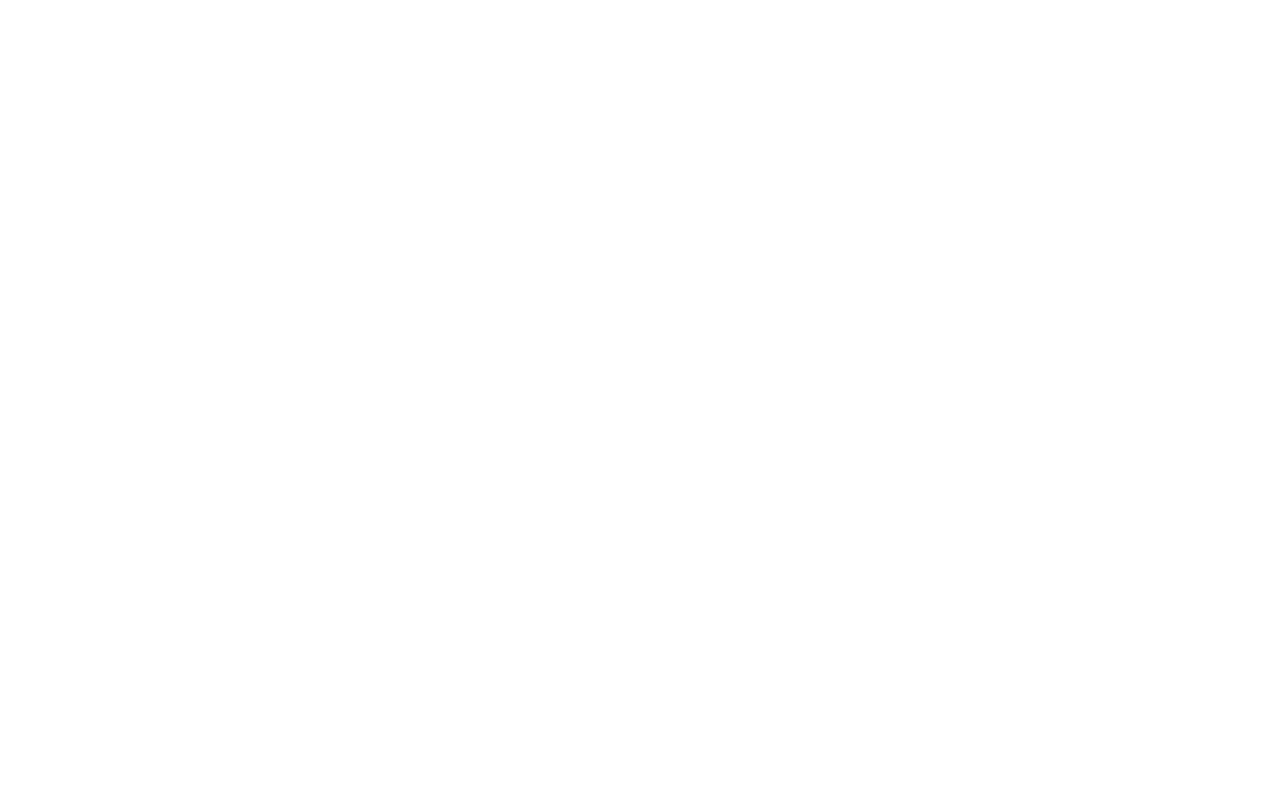
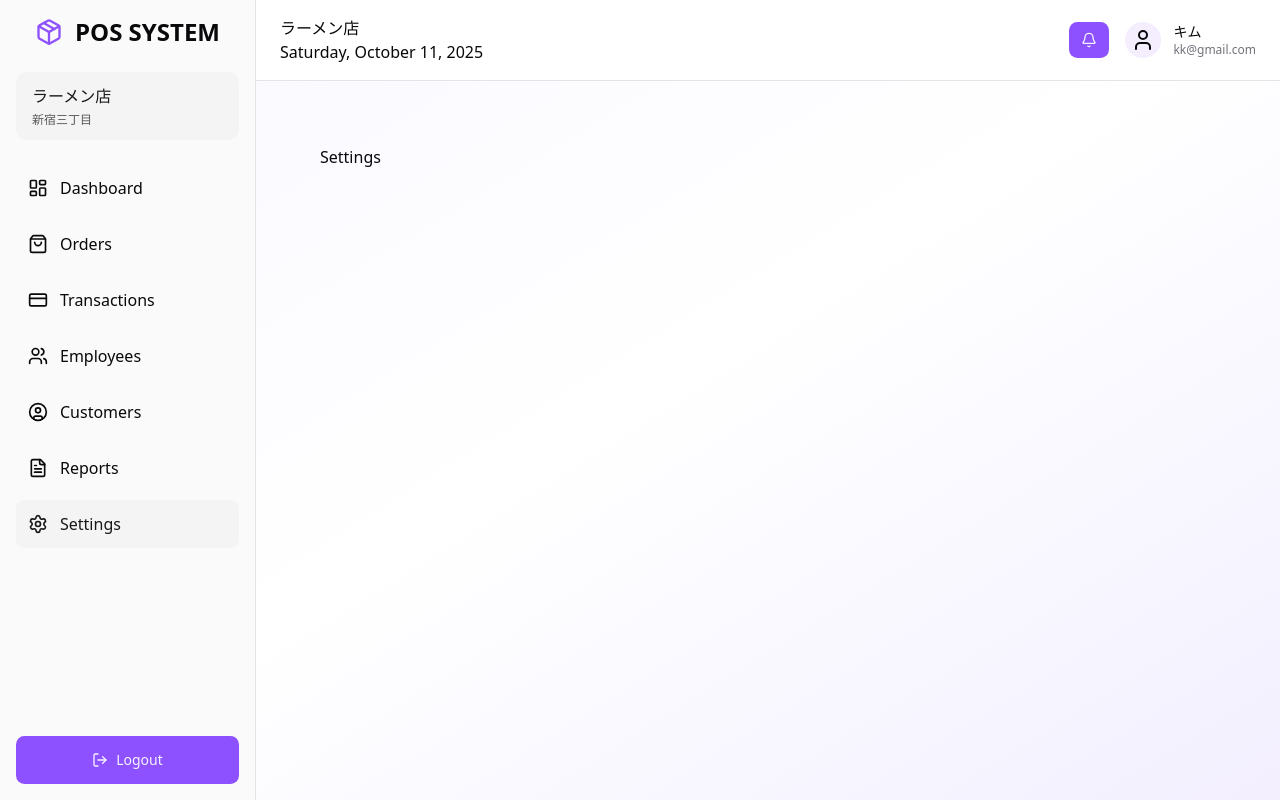
Before and after one commit to kimternet/weavus, a React (Vite) app in the folder posfrontend/: page /branch/settings in a window 1280 px wide. Before the commit this address had no page. Built offline with nearby package versions, Linux system fonts and the light colour scheme.

Commit message:
BranchRoutes UI 완성성

```diff
--- a/posfrontend/src/App.jsx
+++ b/posfrontend/src/App.jsx
@@ -1,4 +1,4 @@
-import { Route, Routes } from 'react-router'
+import { Navigate, Route, Routes } from 'react-router'
 import './App.css'
 import CreateOrder from "./pages/cashier/CreateOrder"
 import CustomerLookup from './pages/cashier/CustomerManagement/CustomerLookup'
@@ -6,20 +6,20 @@
 import RefundPage from './pages/cashier/Refund/RefundPage'
 import ShiftSummaryPage from './pages/cashier/ShiftReport/ShiftSummaryPage'
 import CashierRoutes from './routes/CashierRoutes'
+import BranchLayout from './pages/branch/BranchLayout/BranchLayout'
+import BranchRoutes from './routes/BranchRoutes'
 function App() {
 
   return (
     <>
 
       <Routes>
-
-        <Route path="/cashier/*" element={<CashierRoutes />} />
+        {/* <Route path="/cashier/*" element={<CashierRoutes />} /> */}
+        <Route path="/" element={<Navigate to={"/branch"} />} />
+        <Route path="/branch/*" element={<BranchRoutes />} />
       </Routes>
-
-
-
     </>
-  )
+  );
 }
 
-export default App
+export default App;
--- /dev/null
+++ b/posfrontend/src/pages/branch/BranchLayout/BranchLayout.jsx
@@ -0,0 +1,23 @@
+import React from 'react'
+import BranchSidebar from '../sidebar/BranchSidebar'
+import BranchTopbar from '../topbar/BranchTopbar'
+import { Outlet } from 'react-router'
+
+const BranchLayout = ({ children }) => {
+    return (
+        <div className="flex h-screen bg-gradient-to-br from-primary/5 via-background to-primary/10">
+
+            <BranchSidebar />
+
+            <div className="flex-1 flex flex-col">
+
+                <BranchTopbar />
+                <main className="flex-1 overflow-y-auto p-8 md:p-10 lg:p-12 m-4">
+                    {children || <Outlet />}
+                </main>
+            </div>
+        </div>
+    );
+};
+
+export default BranchLayout;
--- /dev/null
+++ b/posfrontend/src/pages/branch/Dashboard/Dashboard.jsx
@@ -0,0 +1,9 @@
+import React from 'react'
+
+const Dashboard = () => {
+    return (
+        <div>Dashboard</div>
+    )
+}
+
+export default Dashboard
--- /dev/null
+++ b/posfrontend/src/pages/branch/Inventory/Inventory.jsx
@@ -0,0 +1,9 @@
+import React from 'react'
+
+const Inventory = () => {
+    return (
+        <div>Inventory</div>
+    )
+}
+
+export default Inventory
--- /dev/null
+++ b/posfrontend/src/pages/branch/Reports/Reports.jsx
@@ -0,0 +1,9 @@
+import React from 'react'
+
+const Reports = () => {
+    return (
+        <div>Reports</div>
+    )
+}
+
+export default Reports
--- /dev/null
+++ b/posfrontend/src/pages/branch/Settings/Settings.jsx
@@ -0,0 +1,9 @@
+import React from 'react'
+
+const Settings = () => {
+    return (
+        <div>Settings</div>
+    )
+}
+
+export default Settings
--- /dev/null
+++ b/posfrontend/src/pages/branch/Transactions/Transactions.jsx
@@ -0,0 +1,9 @@
+import React from 'react'
+
+const Transactions = () => {
+    return (
+        <div>Transactions</div>
+    )
+}
+
+export default Transactions
--- /dev/null
+++ b/posfrontend/src/pages/branch/employee/BranchEmployee.jsx
@@ -0,0 +1,9 @@
+import React from 'react'
+
+const BranchEmployee = () => {
+    return (
+        <div>BranchEmployee</div>
+    )
+}
+
+export default BranchEmployee
--- /dev/null
+++ b/posfrontend/src/pages/branch/order/Orders.jsx
@@ -0,0 +1,9 @@
+import React from 'react'
+
+const Orders = () => {
+    return (
+        <div>Orders</div>
+    )
+}
+
+export default Orders
--- /dev/null
+++ b/posfrontend/src/pages/branch/sidebar/BranchSidebar.jsx
@@ -0,0 +1,105 @@
+import { Button } from '@/components/ui/button'
+import { Close } from '@radix-ui/react-dialog';
+import { LayoutDashboard } from 'lucide-react';
+import { Package } from 'lucide-react';
+import { Users } from 'lucide-react';
+import { FileText } from 'lucide-react';
+import { LogOut } from 'lucide-react';
+import { Settings } from 'lucide-react';
+import { UserCircle } from 'lucide-react';
+import { CreditCard } from 'lucide-react';
+import { ShoppingBag } from 'lucide-react';
+import { X } from 'lucide-react';
+import { Cross } from 'lucide-react'
+import React from 'react'
+import { Link } from 'react-router';
+
+const navItems = [
+    {
+        name: "Dashboard",
+        path: "/branch/dashboard",
+        icon: <LayoutDashboard className="w-5 h-5" />,
+    },
+    {
+        name: "Orders",
+        path: "/branch/orders",
+        icon: <ShoppingBag className="w-5 h-5" />,
+    },
+    {
+        name: "Transactions",
+        path: "/branch/transactions",
+        icon: <CreditCard className="w-5 h-5" />,
+    },
+    {
+        name: "Employees",
+        path: "/branch/employees",
+        icon: <Users className="w-5 h-5" />,
+    },
+    {
+        name: "Customers",
+        path: "/branch/customers",
+        icon: <UserCircle className="w-5 h-5" />,
+    },
+    {
+        name: "Reports",
+        path: "/branch/reports",
+        icon: <FileText className="w-5 h-5" />,
+    },
+    {
+        name: "Settings",
+        path: "/branch/settings",
+        icon: <Settings className="w-5 h-5" />,
+    },
+];
+
+const branch = {
+    name: "ラーメン店",
+    address: "新宿三丁目"
+}
+
+
+const BranchSidebar = () => {
+    return (
+        <div className="w-64 border-r border-border bg-sidebar p-4 flex flex-col h-full relative">
+            <div className="flex justify-center">
+                <h1 className="flex items-center gap-3 text-2xl font-bold text-sidebar-foreground">
+                    <Package className="w-7 h-7 text-primary" />
+                    POS SYSTEM
+                </h1>
+            </div>
+
+            {branch && (
+                <div className="my-6 px-4 py-3 bg-sidebar-accent rounded-lg">
+                    <h3 className="font-medium text-sidebar-accent-foreground">
+                        {branch.name}
+                    </h3>
+                    <p className="text-xs text-secondary-foreground/70 mt-1">
+                        {branch.address}
+                    </p>
+                </div>
+            )}
+
+            <nav className="space-y-2 flex-1">
+                {navItems.map((item) => <Link
+                    className={`flex items-center justify-between p-3 rounded-md
+                    hover:bg-sidebar-accent transition-colors
+                    ${location.pathname === item.path ?
+                            "bg-sidebar-accent text-sidebar-accent-foreground" : "text-sidebar-foreground"
+                        }`}
+                    key={item.path} to={item.path}>
+
+                    <div className="flex items-center gap-3">
+                        {item.icon}
+                        <span>{item.name}</span>
+                    </div>
+                </Link>)}
+            </nav>
+            <div>
+
+                <Button className={"w-full py-6"}><LogOut />Logout</Button>
+            </div>
+        </div >
+    );
+};
+
+export default BranchSidebar;
--- /dev/null
+++ b/posfrontend/src/pages/branch/topbar/BranchTopbar.jsx
@@ -0,0 +1,60 @@
+import { Badge } from '@/components/ui/badge';
+import { Button } from '@/components/ui/button';
+import { User } from 'lucide-react';
+
+import { Bell } from 'lucide-react';
+import React from 'react'
+
+
+const branch = {
+    name: "ラーメン店",
+    address: "新宿三丁目"
+}
+
+const userProfile = {
+
+    name: "キム",
+    email: "kk@gmail.com"
+
+}
+
+
+const BranchTopbar = () => {
+    return (
+        <header className="bg-background border-b px-6 py-4 flex items-center justify-between">
+            <div>
+                <h1>{branch ? branch.name : "Branch Dashboard"}</h1>
+                <p>
+                    {new Date().toLocaleDateString("en-JP", {
+                        weekday: "long",
+                        year: "numeric",
+                        month: "long",
+                        day: "numeric"
+                    })}
+                </p>
+            </div>
+
+            <div className="flex items-center gap-4">
+
+                <Button>
+                    <Bell className="h-5 w-5" />
+                </Button>
+
+                <div className="flex items-center gap-3">
+                    <div className="h-9 w-9 rounded-full bg-primary/10 flex items-center justify-center">
+                        <User />
+                    </div>
+                    <div className="hidden md:block">
+
+                        <p className="text-sm font-medium text-foreground">{userProfile.name}</p>
+                        <p className="text-xs text-muted-foreground">{userProfile.email}</p>
+
+                    </div>
+                </div>
+            </div>
+
+        </header>
+    );
+};
+
+export default BranchTopbar;
--- /dev/null
+++ b/posfrontend/src/routes/BranchRoutes.jsx
@@ -0,0 +1,31 @@
+import BranchLayout from '@/pages/branch/BranchLayout/BranchLayout'
+import Dashboard from '@/pages/branch/Dashboard/Dashboard';
+import BranchEmployee from '@/pages/branch/employee/BranchEmployee';
+import Inventory from '@/pages/branch/Inventory/Inventory';
+import Orders from '@/pages/branch/order/Orders';
+import Reports from '@/pages/branch/Reports/Reports';
+import Settings from '@/pages/branch/Settings/Settings';
+import Transactions from '@/pages/branch/Transactions/Transactions';
+import React from 'react'
+import { Route, Routes } from 'react-router'
+
+const BranchRoutes = () => {
+    return (
+        <Routes>
+            <Route path="/" element={<BranchLayout />}>
+                <Route index element={<Dashboard />} />
+                <Route path="dashboard" element={<Dashboard />} />
+                <Route path="orders" element={<Orders />} />
+                <Route path="transactions" element={<Transactions />} />
+                <Route path="inventory" element={<Inventory />} />
+                <Route path="employees" element={<BranchEmployee />} />
+                {/* <Route path="customers" element={<Customers />} /> */}
+                <Route path="reports" element={<Reports />} />
+                <Route path="settings" element={<Settings />} />
+
+            </Route>
+        </Routes>
+    );
+};
+
+export default BranchRoutes;
```
